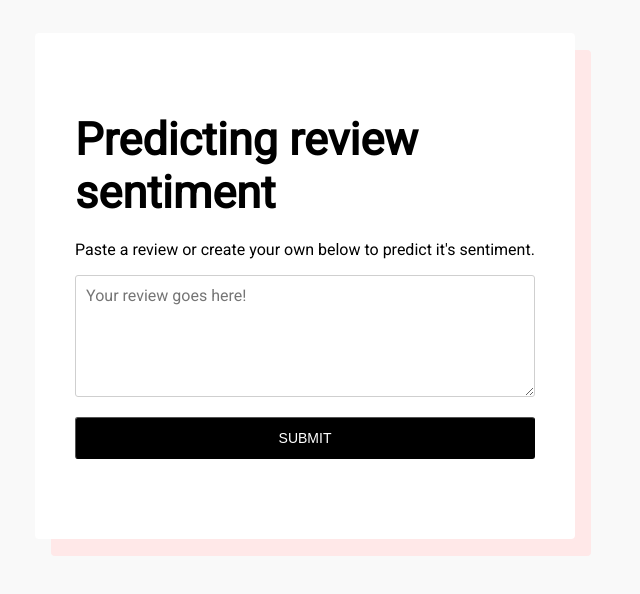
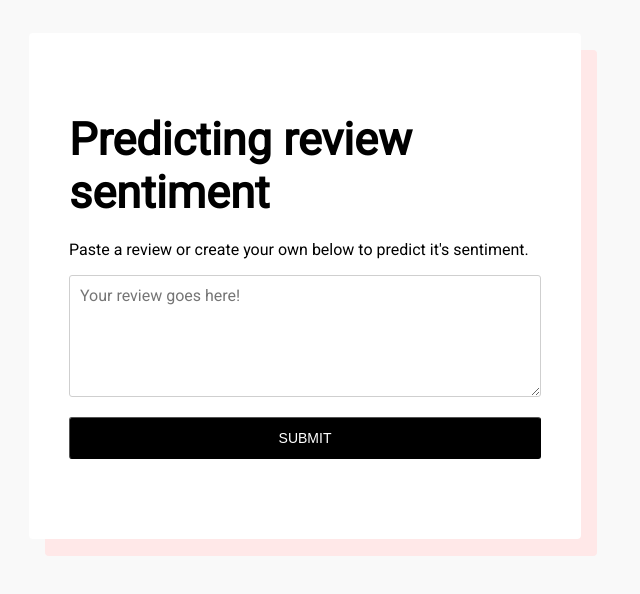
Before and after one commit to justinhtn/sagemaker-sentiment-analysis, a plain HTML site: page docs/index.html in a window 1280 px wide. Shown: the whole page, without its empty margins (335-975 px from the left). Drawn offline with nearby package versions, Linux system fonts and the light colour scheme.

Commit message:
Updates styles for firefox

```diff
--- a/docs/stylesheet.css
+++ b/docs/stylesheet.css
@@ -53,10 +53,11 @@
     border-radius: 3px;
     font-size: inherit;
     width: -webkit-fill-available;
+    width: 450px;
 }
 
 .header {
-    width: 350px;
+    width: 450px;
     font-size: 45px;
     font-weight: 700;
     text-align: left;
```
